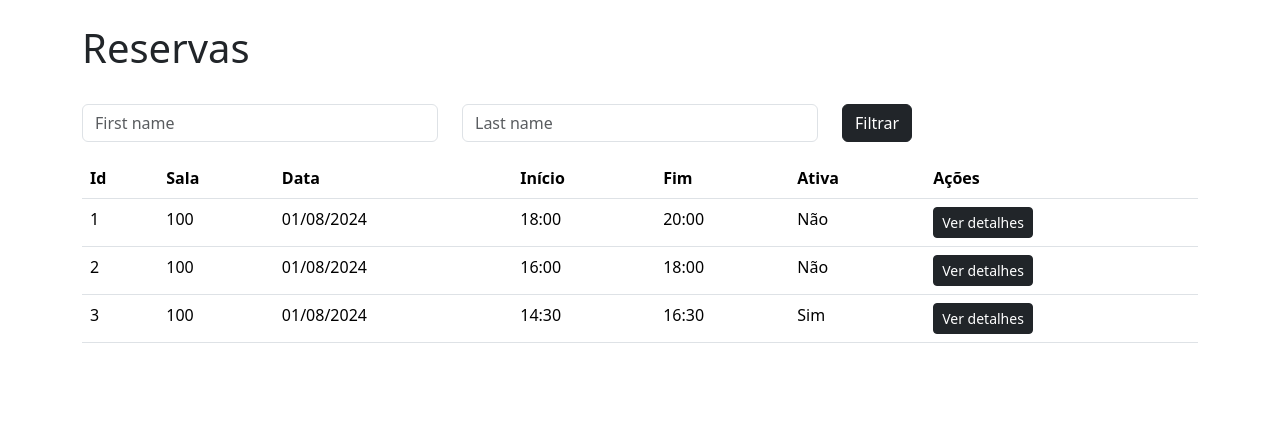
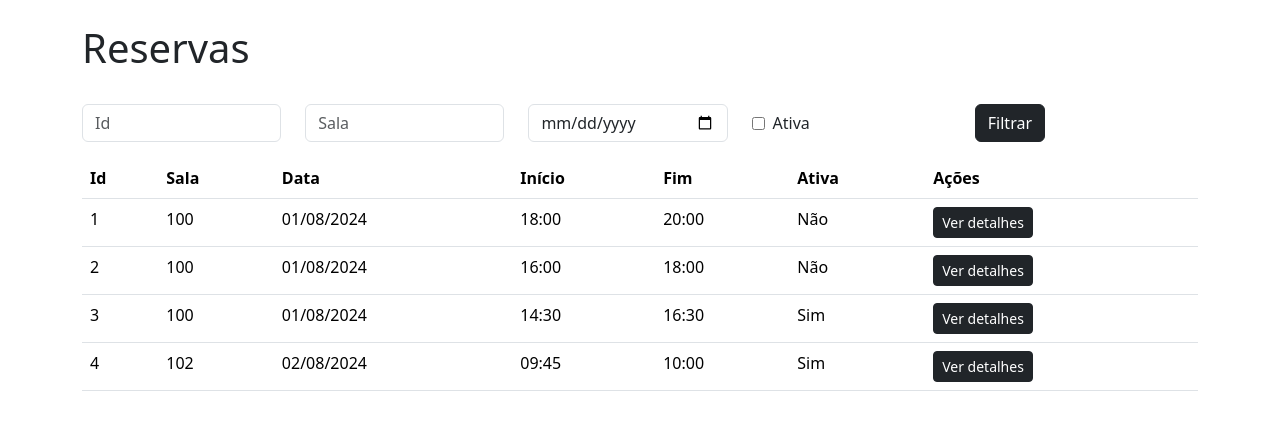
Before and after one commit to mat-afk/reserva-app, a Flask app: page /reservas in a window 1280 px wide. Shown: the part 57-487 px from the top of the page. Run offline with Flask 3, Linux system fonts and the light colour scheme.

Commit message:
feat: add reservas filter

```diff
--- a/database/reservas.csv
+++ b/database/reservas.csv
@@ -1,3 +1,4 @@
 1,100,2,01/08/2024 18:00,01/08/2024 20:00,False
 2,100,3,01/08/2024 16:00,01/08/2024 18:00,False
 3,100,3,01/08/2024 14:30,01/08/2024 16:30,True
+4,102,3,02/08/2024 09:45,02/08/2024 10:00,True
--- a/reserva_app/app.py
+++ b/reserva_app/app.py
@@ -49,7 +49,11 @@ def logout():
 
 @app.route("/reservas")
 def reservas():
-    return render_template("reservas.html", reservas=get_reservas())
+    if not request.args:
+        return render_template("reservas.html", reservas=get_reservas())
+
+    filtered_reservas = filter_reservas(request)
+    return render_template("reservas.html", reservas=filtered_reservas)
 
 
 @app.route("/reservas/<id>")
@@ -62,6 +66,7 @@ def detalhes_reserva(id):
 def cancelar_reserva(id):
     handle_cancelar_reserva(id)
     return redirect(url_for("reservas"))
+
 
 @app.route("/salas")
 def salas():
--- a/reserva_app/domain/constants.py
+++ b/reserva_app/domain/constants.py
@@ -1,4 +1,6 @@
 PASSWORD_MIN_LENGHT = 6
+DEFAULT_DATETIME_FORMAT = "%Y-%m-%dT%H:%M"
+DEFAULT_DATE_FORMAT = "%Y-%m-%d"
 DATETIME_FORMAT = "%d/%m/%Y %H:%M"
 DATE_FORMAT = "%d/%m/%Y"
 TIME_FORMAT = "%H:%M"
--- a/reserva_app/handler/handlers.py
+++ b/reserva_app/handler/handlers.py
@@ -1,4 +1,5 @@
 from datetime import datetime
+from reserva_app.domain.constants import DEFAULT_DATETIME_FORMAT, DEFAULT_DATE_FORMAT
 from reserva_app.domain.reserva import Reserva
 from reserva_app.domain.sala import Sala, SalaType
 from reserva_app.domain.error import Error
@@ -23,6 +24,40 @@ def get_reservas():
 def get_reserva_by_id(id):
     return reservaRepository.find_by_id(int(id))
 
+def filter_reservas(request):
+    id = request.args.get("id")
+    sala_id = request.args.get("sala")
+    data = request.args.get("data")
+    ativa = request.args.get("ativa")
+
+    reservas: list[Reserva] = get_reservas()
+
+    if not id and not sala_id and not data and not ativa:
+        return reservas
+
+    filtered_reservas = []
+
+    for reserva in reservas:
+        if id and reserva.id != int(id):
+            continue
+
+        if sala_id and reserva.sala.id != int(sala_id):
+            continue
+
+        if data:
+            reserva_date_str = reserva.inicio.strftime(DEFAULT_DATE_FORMAT)
+            if reserva_date_str != data:
+                continue
+
+        if ativa:
+            is_ativa = ativa.lower() in ("true", "yes", "y", "sim", "s")
+            if reserva.ativa != is_ativa:
+                continue
+
+        filtered_reservas.append(reserva)
+
+    return filtered_reservas
+
 def handle_reservar_sala(request):
     sala_id = request.form["sala"]
     inicio = request.form["inicio"]
@@ -34,8 +69,8 @@ def handle_reservar_sala(request):
     if not sala_id or not inicio or not fim:
         return [Error.BlankFields], inputs
 
-    inicio = datetime.strptime(inicio, "%Y-%m-%dT%H:%M")
-    fim = datetime.strptime(fim, "%Y-%m-%dT%H:%M")
+    inicio = datetime.strptime(inicio, DEFAULT_DATETIME_FORMAT)
+    fim = datetime.strptime(fim, DEFAULT_DATETIME_FORMAT)
 
     inputs["inicio"] = inicio
     inputs["fim"] = fim
--- a/templates/reservas.html
+++ b/templates/reservas.html
@@ -8,25 +8,50 @@ block main %}
   </div>
   {% if not reservas %} Nenhuma sala reservada ainda. {% else %}
   <div class="row mt-4">
+    <form class="row" action="/reservas" method="GET">
       <div class="col">
         <input
           type="text"
           class="form-control"
-        placeholder="First name"
-        aria-label="First name"
+          placeholder="Id"
+          aria-label="Id"
+          id="id"
+          name="id"
         />
       </div>
       <div class="col">
         <input
           type="text"
           class="form-control"
-        placeholder="Last name"
-        aria-label="Last name"
+          placeholder="Sala"
+          aria-label="Sala"
+          id="sala"
+          name="sala"
         />
+      </div>
+      <div class="col">
+        <input
+          type="date"
+          class="form-control"
+          placeholder="Data"
+          aria-label="Data"
+          id="data"
+          name="data"
+        />
+      </div>
+      <div class="col d-flex align-items-center gap-2">
+        <input
+          type="checkbox"
+          id="ativa"
+          name="ativa"
+          value="true"
+        />
+        <label for="ativa">Ativa</label>
       </div>
       <div class="col">
         <button class="btn btn-dark" type="submit">Filtrar</button>
       </div>
+    </form>
   </div>
   <div class="row mt-3">
     <div class="col">
```
Lines whose indentation alone changed are shown as unchanged.
